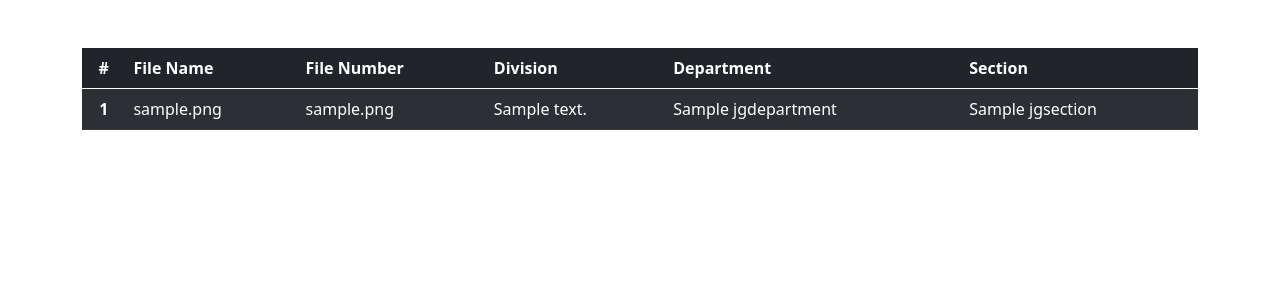
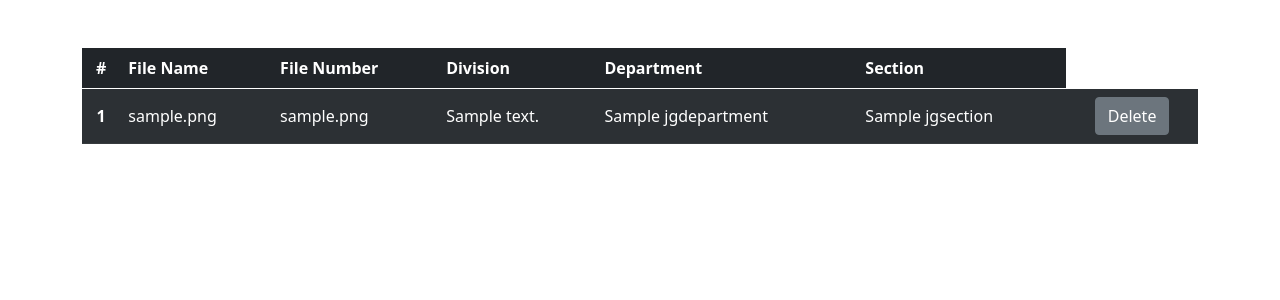
Before and after one commit to mehdi-jg/File_Management_System, a Django app: page /List/ in a window 1280 px wide. Shown: the part 56-356 px from the top of the page. Run offline with Django 4.2, Linux system fonts and the light colour scheme; tables that the repository leaves empty hold one stand-in row (Sample ...).

Commit message:
Delete Button

```diff
--- a/FileManagementSystem/manageFiles/urls.py
+++ b/FileManagementSystem/manageFiles/urls.py
@@ -7,4 +7,5 @@ urlpatterns = [
     path('List/', views.File_list, name='File.List'),
     path('ajax/load-departments/', views.load_departments, name='ajax_load_departments'),
     path('ajax/load-sections/', views.load_sections, name='ajax_load_sections'),
+    path('Delete/<int:id>/', views.FileList_delete, name='FileList.Delete'),
 ]
--- a/FileManagementSystem/manageFiles/views.py
+++ b/FileManagementSystem/manageFiles/views.py
@@ -1,8 +1,19 @@
+from distutils import filelist
 from django.shortcuts import redirect, render
 
 from manageFiles.models import JGDepartment, JGDivision, JGSection,File
 from .forms import FileForm
 from django.http import HttpResponseBadRequest
+#Delete
+from django.http import HttpResponseRedirect
+from django.urls import reverse
+
+def FileList_delete(request, id):
+    id = File.objects.get(pk=id)
+    id.delete()
+    return HttpResponseRedirect(reverse('index'))
+
+
 
 def index(request):
 
--- a/FileManagementSystem/templates/file_list.html
+++ b/FileManagementSystem/templates/file_list.html
@@ -21,10 +21,21 @@
           <td>{{row.file_division}}</td>
           <td>{{row.file_department}}</td>
           <td>{{row.file_section}}</td>
+          <!-- for delete -->
+            <td class="text-center">
+              <form action="{% url 'FileList.Delete' row.id %}" method="get">
+                {% csrf_token %}
 
+              <button type="submit" class="btn btn btn-secondary text-center" data-bs-toggle="tooltip" data-bs-placement="top" title="Delete">
+              <i class="fas fa-trash-alt text-center text-danger"></i>
+                Delete
+              </button>
+              </form>
+            </td>
         </tr>
-        {% endfor %}
       </tbody>
+      {% endfor %}
     </table>
   </div>
+
 {% endblock contents %}
```
Also changed, not shown: 1 other file.
